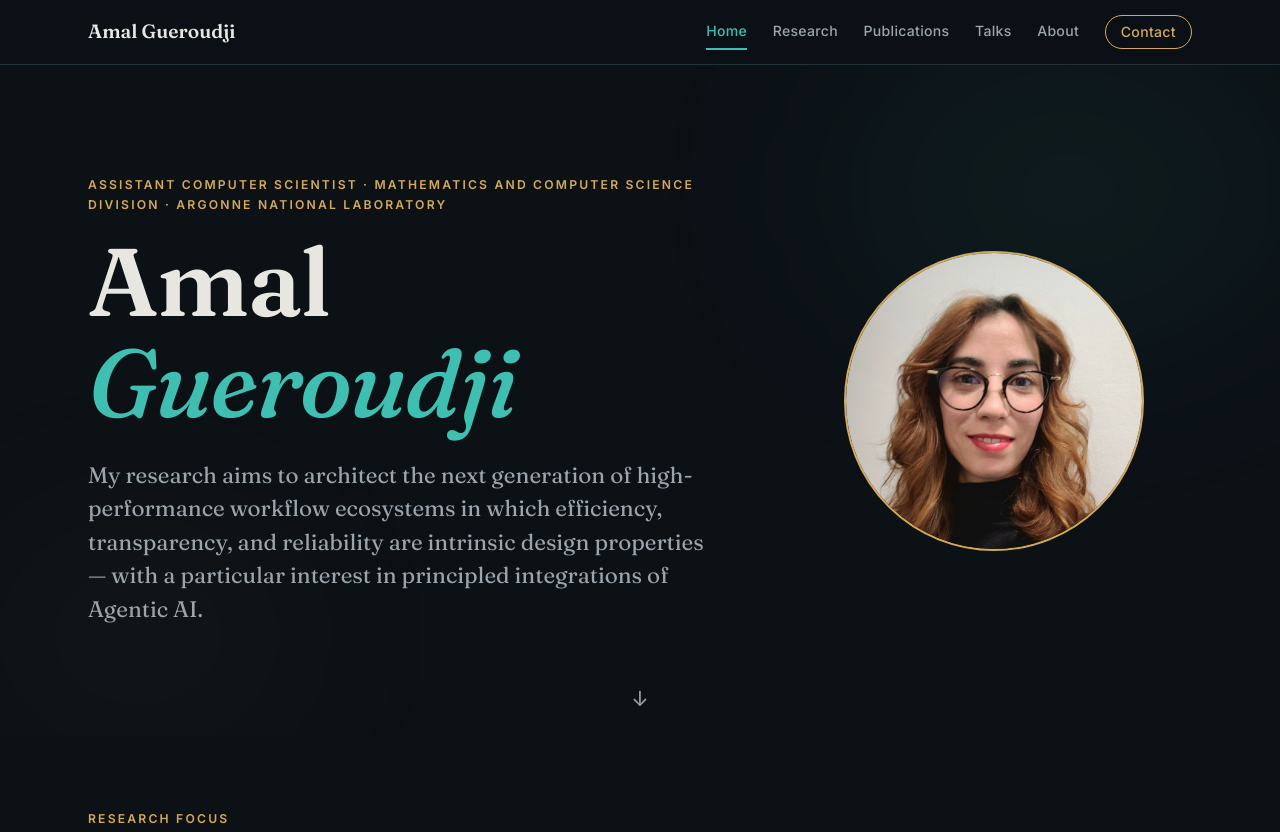
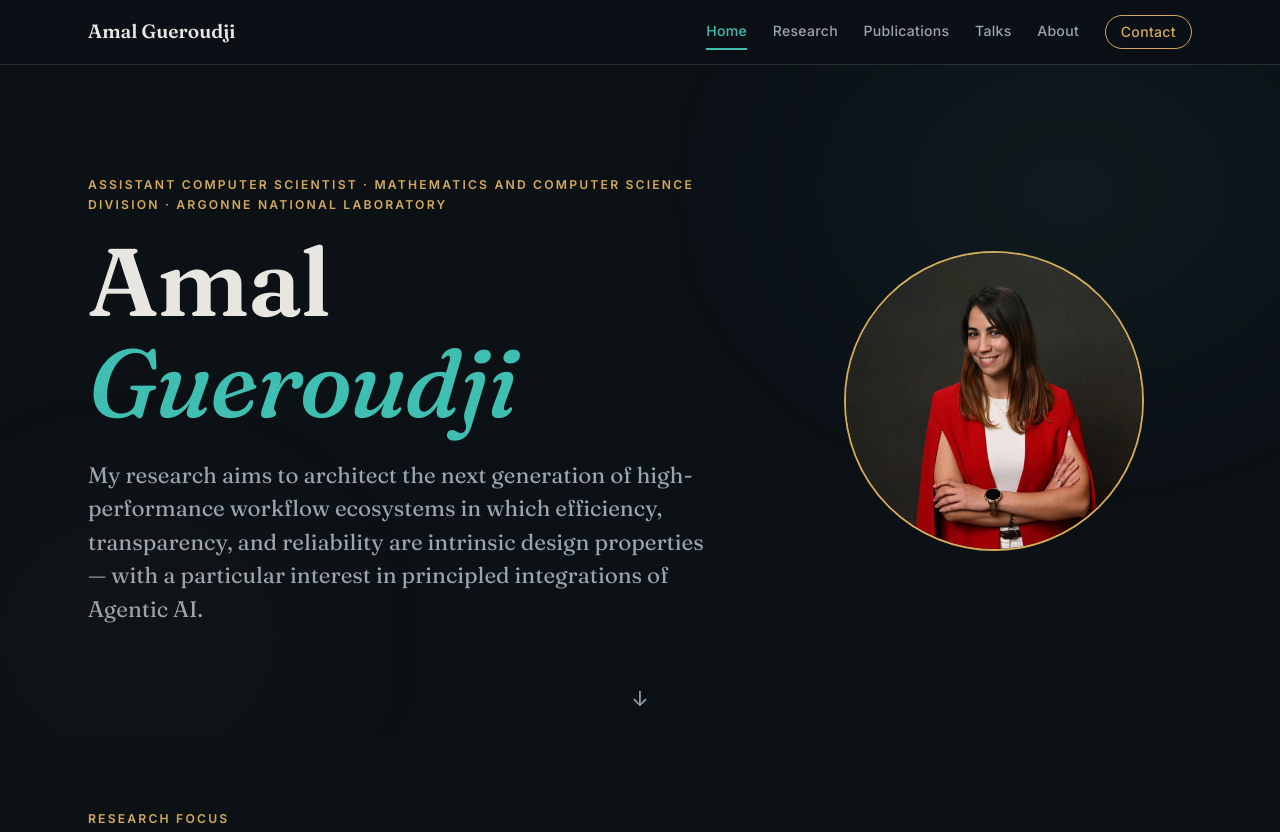
Before and after one commit to DrAmalGueroudji/dramalgueroudji.github.io, a plain HTML site: page index.html in a window 1280 px wide. Shown: the top 832 px of the page. Drawn offline with Linux system fonts and the light colour scheme.

Commit message:
Update image source for Amal Gueroudji

```diff
--- a/index.html
+++ b/index.html
@@ -53,7 +53,7 @@
              Agentic&nbsp;AI.</p>
         </div>
         <div class="hero-portrait">
-          <img class="portrait-img" src="assets/img/photo.jpg" alt="Amal Gueroudji">
+          <img class="portrait-img" src="assets/img/amal.jpg" alt="Amal Gueroudji">
         </div>
       </div>
       <a class="scroll-hint" href="#themes" aria-label="Scroll to content">↓</a>
```
